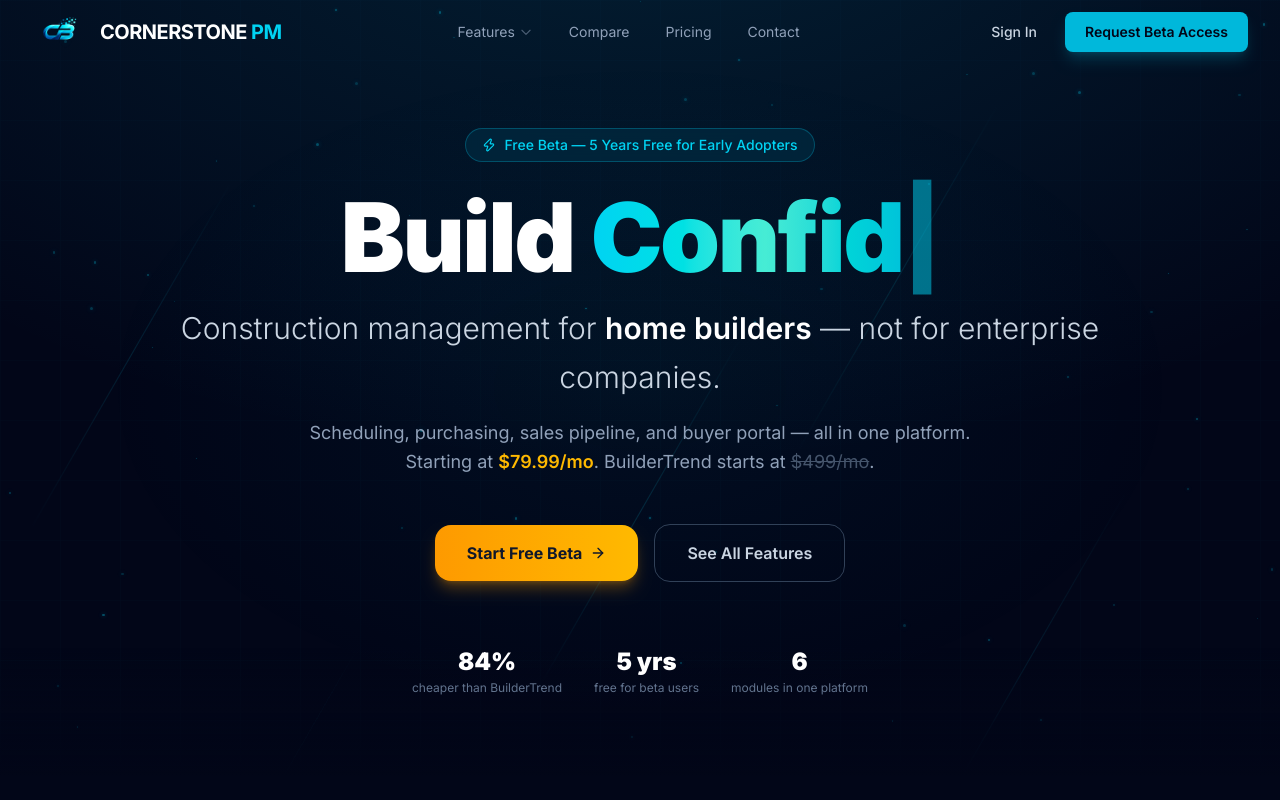
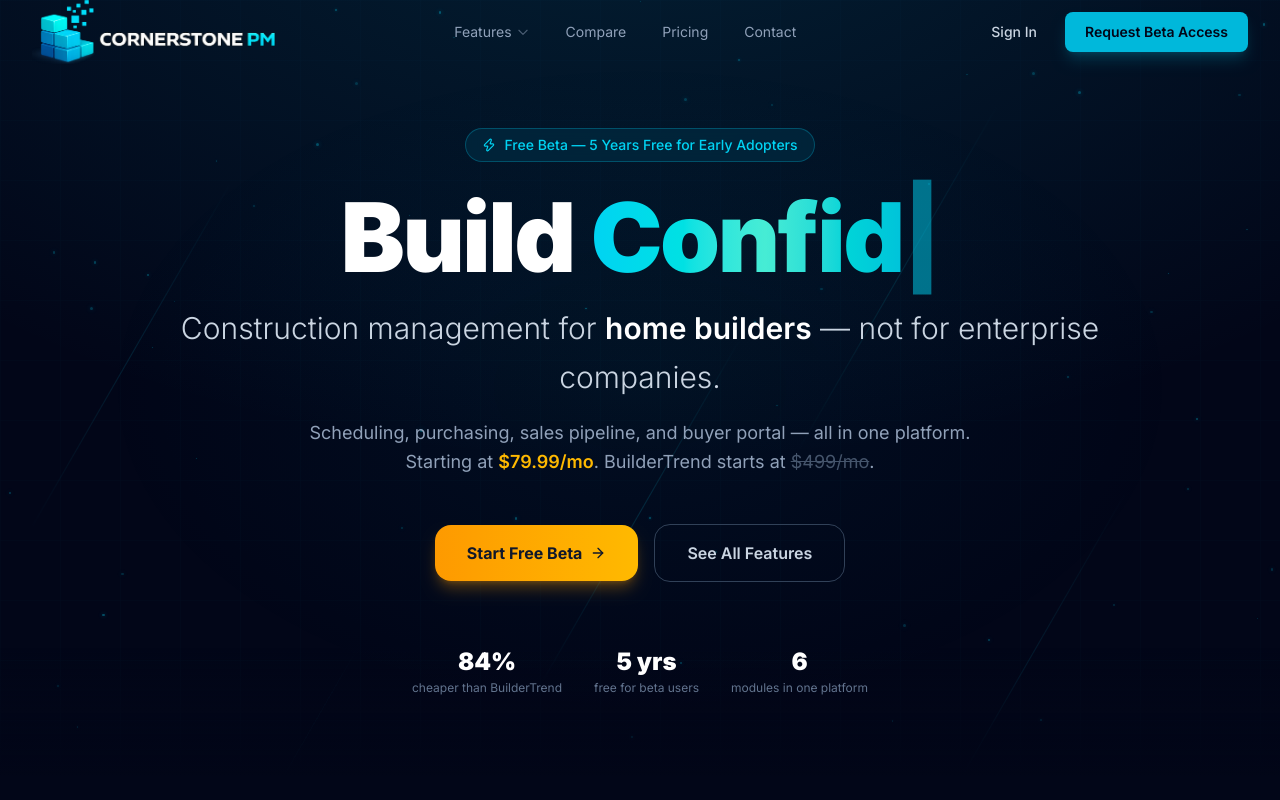
Before and after one commit to Scootermcgavin121/cornerstone-marketing-v2, a Next.js app: page / in a window 1280 px wide. Shown: the top 800 px of the page. Built offline with nearby package versions, Linux system fonts and the light colour scheme.

Commit message:
fix: use exact same logo as cornerstonepm.ai (logo-new.png full wordmark)

```diff
--- a/src/components/Navbar.tsx
+++ b/src/components/Navbar.tsx
@@ -44,20 +44,12 @@ export function Navbar() {
       <div className="max-w-7xl mx-auto px-4 sm:px-6 lg:px-8">
         <div className="flex items-center justify-between h-16">
           {/* Logo */}
-          <Link href="/" className="flex items-center space-x-3 group">
-            <div className="relative w-12 h-12 sm:w-14 sm:h-14 flex-shrink-0">
-              <Image
-                src="/icon.png"
-                alt="Cornerstone PM"
-                width={56}
-                height={56}
-                className="object-contain group-hover:scale-105 transition-transform duration-300"
-                priority
-              />
-            </div>
-            <span className="font-bold text-lg sm:text-xl text-white tracking-tight uppercase">
-              Cornerstone <span className="text-cyan-400">PM</span>
-            </span>
+          <Link href="/" className="flex items-center group">
+            <img
+              src="/logo-new.png"
+              alt="Cornerstone PM"
+              className="h-10 sm:h-16 w-auto object-contain group-hover:opacity-90 transition-opacity duration-200"
+            />
           </Link>
 
           {/* Desktop links */}
```
